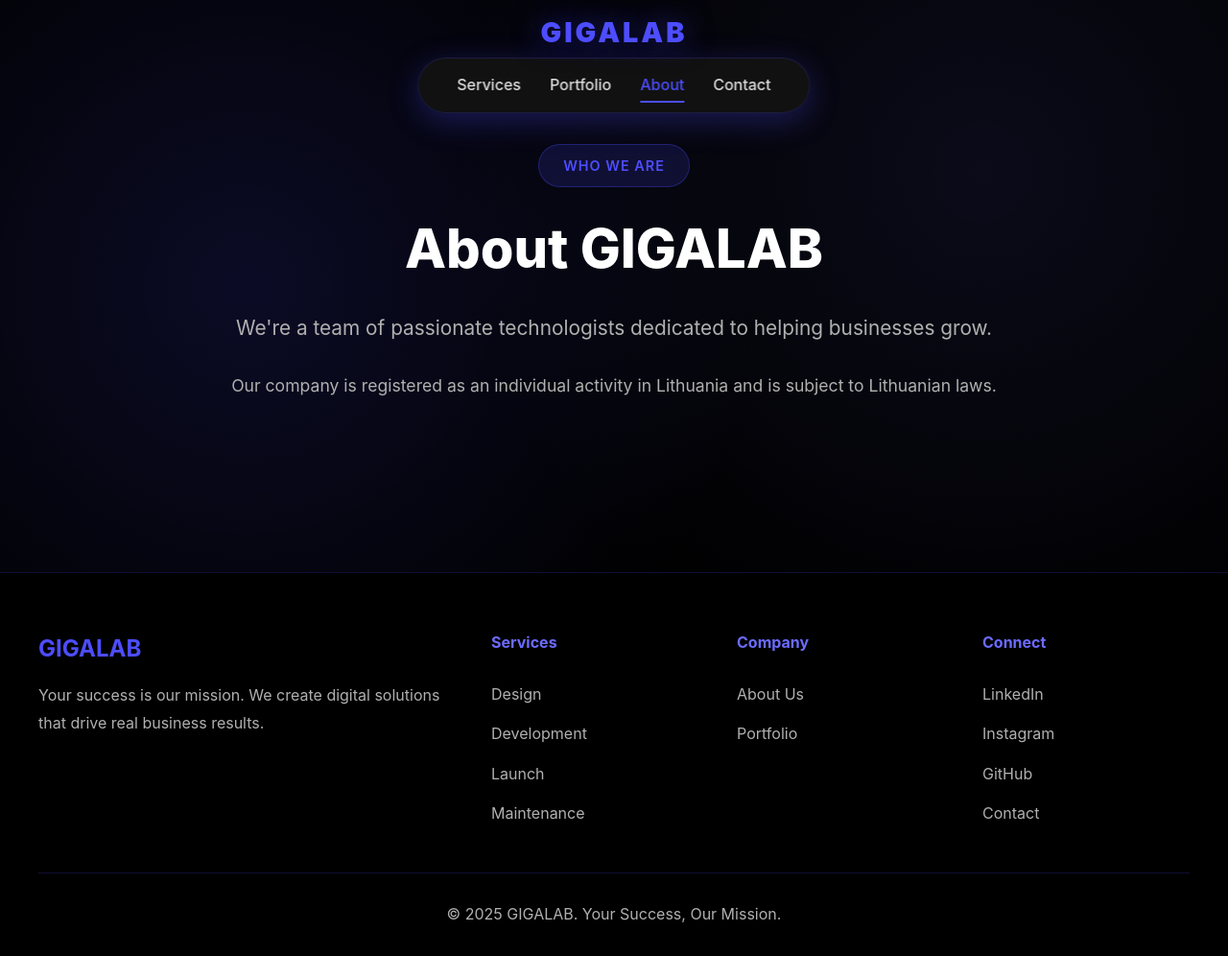
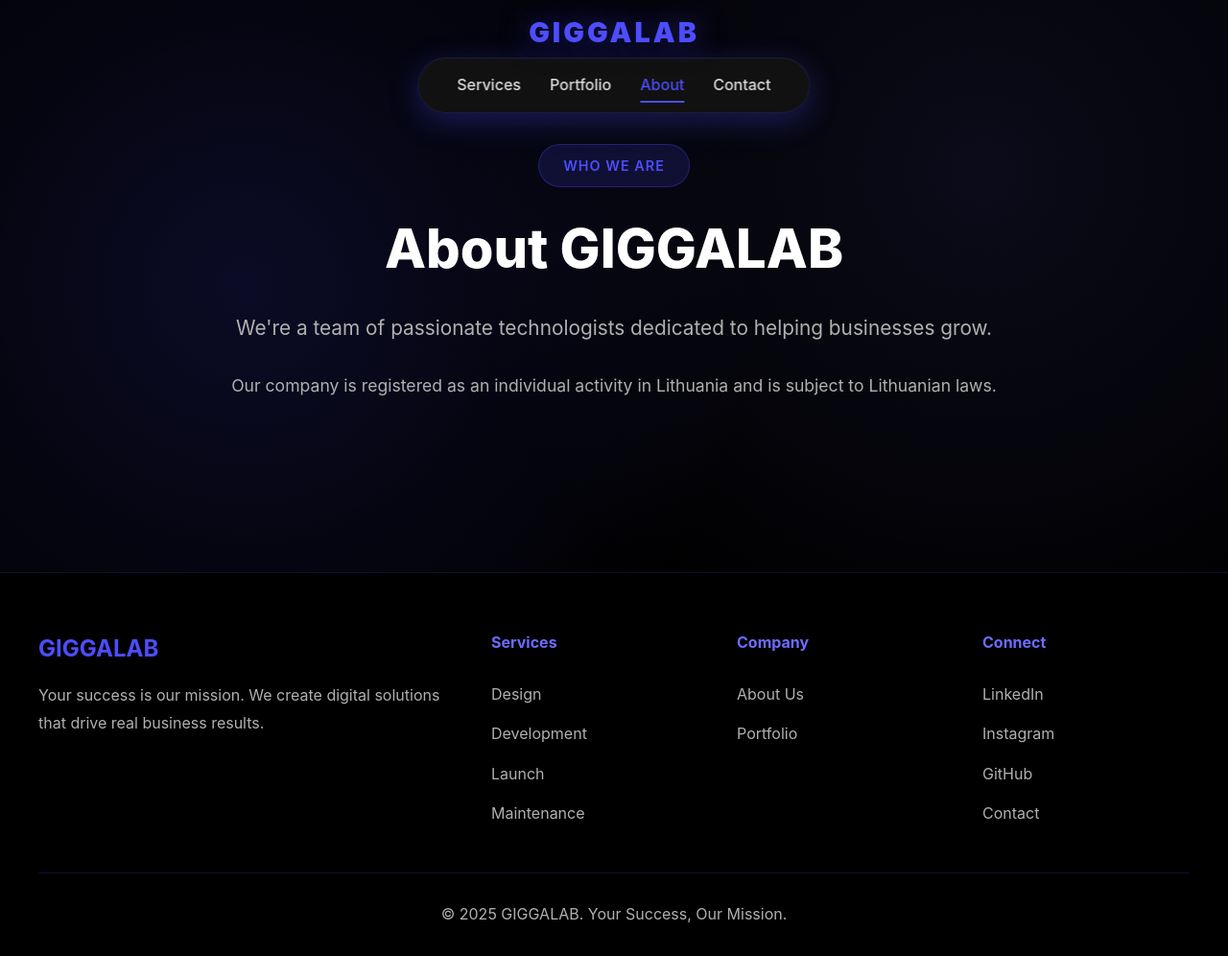
Before and after one commit to augepaugee/gigalab-website, a React (Create React App) app: page /about in a window 1280 px wide. Shown: the whole page at 96% size. Built offline with nearby package versions, Linux system fonts and the light colour scheme.

Commit message:
Gigalab -> Giggalab

```diff
--- a/public/index.html
+++ b/public/index.html
@@ -6,8 +6,8 @@
     <link rel="apple-touch-icon" sizes="180x180" href="%PUBLIC_URL%/apple-touch-icon.png" />
     <meta name="viewport" content="width=device-width, initial-scale=1" />
     <meta name="theme-color" content="#4D4DFF" />
-    <meta name="description" content="GIGALAB - Your Success, Our Mission. IT Solutions for Business Growth" />
-    <title>GIGALAB | IT Solutions</title>
+    <meta name="description" content="GIGGALAB - Your Success, Our Mission. IT Solutions for Business Growth" />
+    <title>GIGGALAB | IT Solutions</title>
   </head>
   <body>
     <noscript>You need to enable JavaScript to run this app.</noscript>
--- a/src/components/Footer.jsx
+++ b/src/components/Footer.jsx
@@ -6,7 +6,7 @@ function Footer() {
     <footer>
       <div className="footer-content">
         <div className="footer-brand">
-          <h3>GIGALAB</h3>
+          <h3>GIGGALAB</h3>
           <p>Your success is our mission. We create digital solutions that drive real business results.</p>
         </div>
         <div className="footer-links">
@@ -36,7 +36,7 @@ function Footer() {
         </div>
       </div>
       <div className="footer-bottom">
-        <p>&copy; 2025 GIGALAB. Your Success, Our Mission.</p>
+        <p>&copy; 2025 GIGGALAB. Your Success, Our Mission.</p>
       </div>
     </footer>
   );
--- a/src/components/Header.jsx
+++ b/src/components/Header.jsx
@@ -130,7 +130,7 @@ function Header() {
             {/* Logo */}
             <div className="hero-logo">
                 <Link to="/">
-                    <h1>GIGALAB</h1>
+                    <h1>GIGGALAB</h1>
                 </Link>
             </div>
 
--- a/src/pages/About.jsx
+++ b/src/pages/About.jsx
@@ -11,7 +11,7 @@ function About() {
             <div className="about-hero" style={{ display: 'block', paddingBottom: '100px' }}>
                 <div style={{ maxWidth: '800px', textAlign: 'center', margin: '0 auto', marginBottom: '80px' }}>
                     <span className="section-label">WHO WE ARE</span>
-                    <h1 style={{ fontSize: '3.5em', color: 'white', marginBottom: '20px', fontWeight: '800' }}>About GIGALAB</h1>
+                    <h1 style={{ fontSize: '3.5em', color: 'white', marginBottom: '20px', fontWeight: '800' }}>About GIGGALAB</h1>
                     <p style={{ fontSize: '1.3em', color: 'var(--light-gray)', marginBottom: '15px' }}>
                         We're a team of passionate technologists dedicated to helping businesses grow.
                     </p>
--- a/src/pages/Contact.jsx
+++ b/src/pages/Contact.jsx
@@ -189,8 +189,8 @@ function Contact() {
                         <div className="contact-info-card">
                             <div className="info-icon">📧</div>
                             <h4>Email</h4>
-                            <p><a href="mailto:company@gigalab.lt">company@gigalab.lt</a></p>
-                            <p><a href="mailto:support@gigalab.lt">support@gigalab.lt</a></p>
+                            <p><a href="mailto:company@giggalab.lt">company@giggalab.lt</a></p>
+                            <p><a href="mailto:support@giggalab.lt">support@giggalab.lt</a></p>
                         </div>
 
                         <div className="contact-info-card">
```
